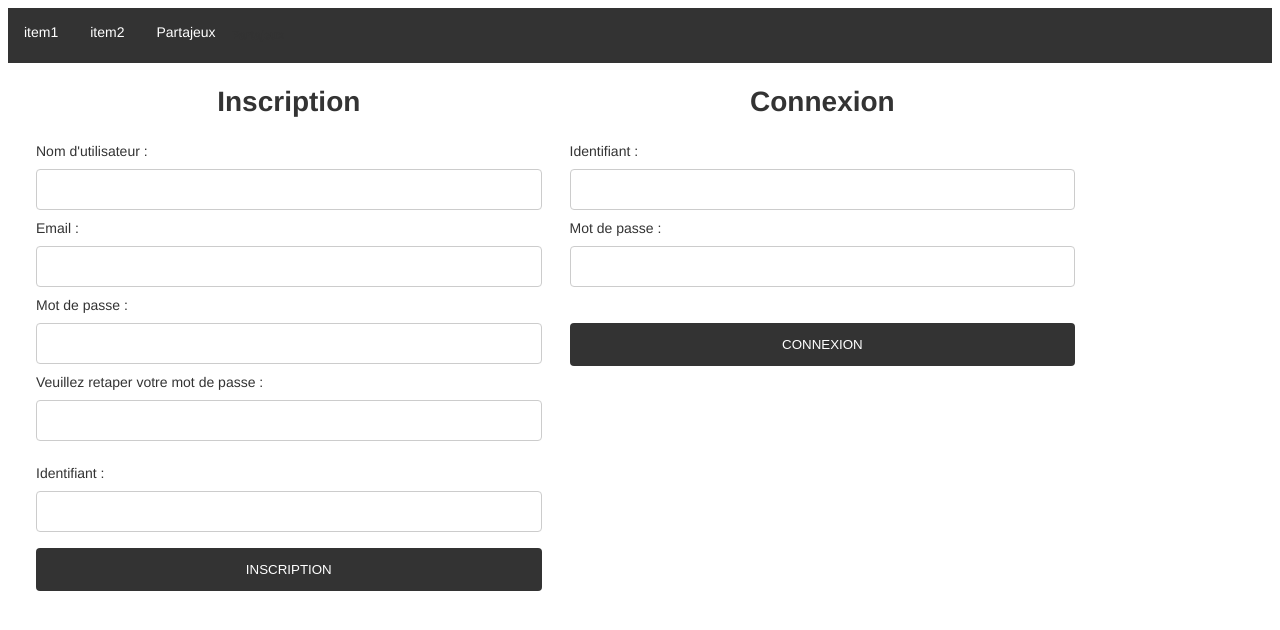
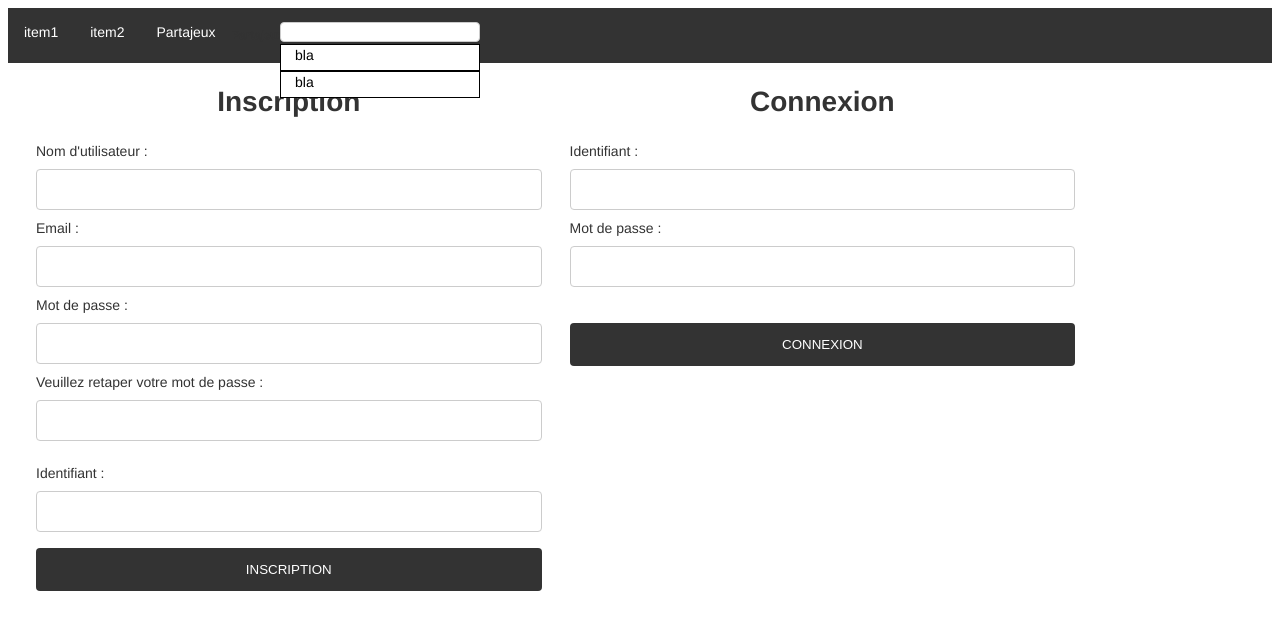
Before and after one commit to Yangui77/Partajeux, a PHP site: page / in a window 1280 px wide. Shown: the top 630 px of the page. Run offline with PHP 8.4, Linux system fonts and the light colour scheme.

Commit message:
début barre de recherche

```diff
--- a/controleur/controleur_inscription.php
+++ b/controleur/controleur_inscription.php
@@ -31,9 +31,6 @@ if(isset($_POST['inscription']))
             ajout_membre($_POST['NomUtilisateur'],$_POST['Email'],$_POST['Mdp'],$_POST['Identifiant']);
             $_SESSION['inscris'] = 'inscris';
 
-
-
-
         }
 
 }
--- a/index.php
+++ b/index.php
@@ -3,7 +3,7 @@
 session_start();
 
 require('vue/header.php');
-
+require('vue/barre_de_recherche.php');
 
 if (!isset($_SESSION['Identifiant']))
 {
--- /dev/null
+++ b/javascript/javascript.js
@@ -0,0 +1,17 @@
+//afficher l'élément html avec en paramètre son id
+function afficher(id)
+{
+document.getElementById(id).style.display = 'block';
+}
+
+
+$(document).ready(
+	function(){
+		$('#search').keyup(function(){
+
+		var search = $(this).val();
+		search = $.trim(search);
+		$('#resultat_recherche').text(search);
+	});
+
+});
--- a/style.css
+++ b/style.css
@@ -98,12 +98,60 @@ input[type=submit]:hover {
 text-align: center;
 
 }
-
+/*Message d'erreur dans les logs (connexion et inscription)*/
 .error{
 color:red;
 
 }
+
 #bad_id, #bad_mdp, #mauvais_log{
 display: none;
 
 }
+#search, #resultat_recherche{
+width: 200px;
+}
+#resultat_recherche li{
+    list-style-type: none;
+    width: 99%;
+    height:25px;
+    border:1px solid #000;
+}
+#resultat_recherche ul{
+     background-color: white;
+     position: relative;
+     top:-20px;
+}
+#resultat_recherche ul li a{
+
+    color:#000;
+    padding-top:0;
+    padding-left:1em;
+    padding-right: 1em;
+    height:50%;
+    text-decoration: none;
+    text-align: left;
+    display: block;
+
+}
+#resultat_recherche ul li a:hover
+{
+    background-color:grey;
+    width: 100%;
+    color: black;
+
+
+}
+#form .p{
+    color:black;
+}
+#search{
+    height:20px;
+    font-size: 1em;
+    padding: 0;
+}
+#form_recherche{
+    position : absolute;
+    left: 20em;
+    top: 0em;
+}
--- /dev/null
+++ b/vue/barre_de_recherche.php
@@ -0,0 +1,17 @@
+<div id="form_recherche">
+<form method="post" action="">
+
+	<p>
+		<input type="text" name="search" id="search" />
+	</p>
+</form>
+	<div id="resultat_recherche">
+		<ul>
+			<li><a href=""> bla</a></li>
+			<li><a href=""> bla</a></li>
+
+
+
+		</ul>
+	</div>
+</div>
```
Also changed, not shown: 3 other files.
